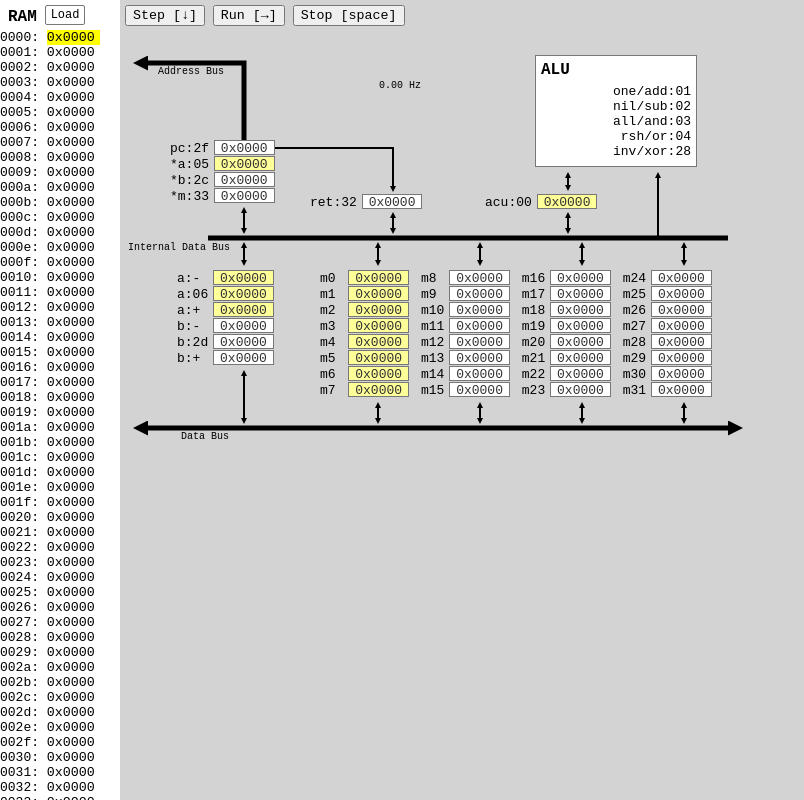
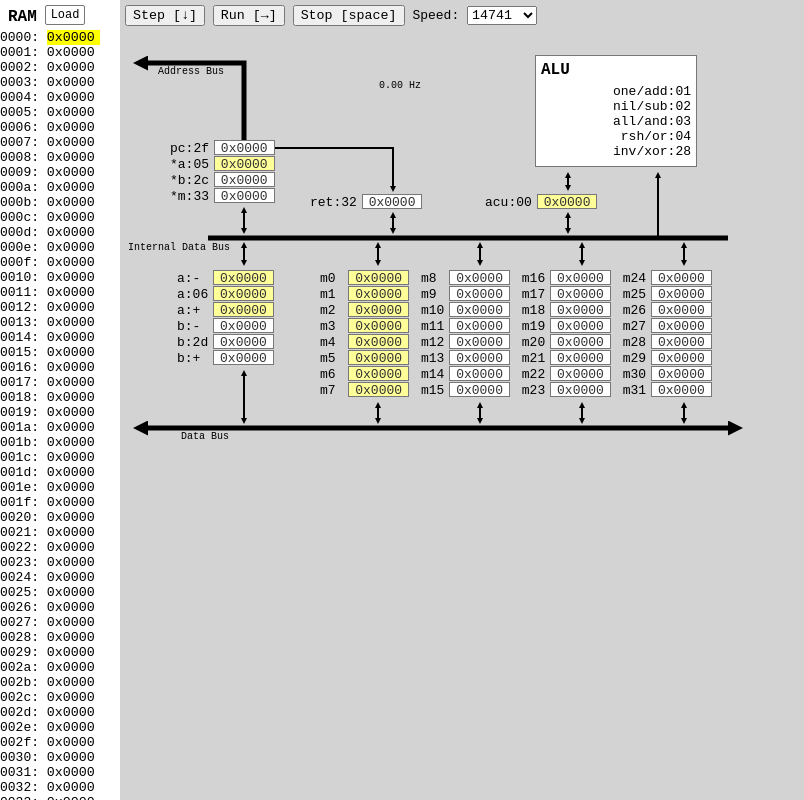
Before and after one commit to slebetman/movemachines, a website with bundled scripts: page m516/web516/m516.html in a window 1280 px wide. Shown: the whole page, without its empty margins (0-804 px from the left). Built offline with nearby package versions, Linux system fonts and the light colour scheme.

Commit message:
Allow CPU speed to be adjustable from the UI

```diff
--- a/m516/web516/m516.html
+++ b/m516/web516/m516.html
@@ -175,6 +175,7 @@
 			<button id="step">Step [↓]</button>
 			<button id="run">Run [→]</button>
 			<button id="stop">Stop [space]</button>
+            Speed: <select id="speedup"></select>
 		</div>
 		<label id="disassembly"></label>
 		<label id="mhz"></label>
--- a/m516/web516/m516.js
+++ b/m516/web516/m516.js
@@ -1,9 +1,9 @@
 function makeCell (index, value) {
-	let v = document.createElement('input');
-	v.id = `_${index}`;
-	v.className = 'cell';
-	v.value = formatCell(value);
-	v.onchange = (e) => {
+    let v = make('input',{
+        id: `_${index}`,
+        className: 'cell',
+        value: formatCell(value),
+        onchange: (e) => {
 		    let inst = e.target.value.match(/\S+/g);
 		    let val;
 		    if (inst.length == 1) {
@@ -25,8 +25,10 @@ function makeCell (index, value) {
 		    e.target.value = formatCell(val);
 		    updateMem(index);
 	    }
-	let c = document.createElement('div');
-	c.innerHTML = `${index.toString(16).padStart(4,'0')}: `;
+    });
+	let c = make('div',{
+        innerHTML: `${index.toString(16).padStart(4,'0')}: `
+    });
 	c.appendChild(v);
 	return c;
 }
@@ -77,7 +79,31 @@ function step () {
 	updatePC();
 }
 
+let speedupOptions = [
+    1,
+    109,
+    601,
+    14741,
+    47629,
+    115249,
+];
+
 let SPEEDUP = 14741;
+
+for (let s of speedupOptions) {
+    let o = make('option',{
+        value: s,
+        innerText: s
+    });
+    if (s === SPEEDUP) {
+        o.selected = true;
+    }
+    get('speedup').appendChild(o);
+}
+
+get('speedup').onchange = (e) => {
+    SPEEDUP = parseInt(e.target.value);
+}
 
 function run () {
 	get('step').innerText = 'Pause [↓]';
@@ -124,7 +150,7 @@ setInterval(() => {
 		} else if (hz < 1000000) {
 			speedHz = `${hz/1000} kHz`;
 		} else {
-			speedHz `${hz/1000000} MHz`;
+			speedHz = `${hz/1000000} MHz`;
 		}
 		get('mhz').innerText = speedHz;
 		instCount = 0;
--- a/m516/web516/util.js
+++ b/m516/web516/util.js
@@ -1,4 +1,16 @@
 let eCache = {};
+
+function make (type, prop) {
+    let e = document.createElement(type);
+
+    if (prop) {
+        for (let p in prop) {
+            e[p] = prop[p];
+        }
+    }
+
+    return e;
+}
 
 function get (id) {
 	if (!eCache[id]) {
```
Lines whose indentation alone changed are shown as unchanged.
